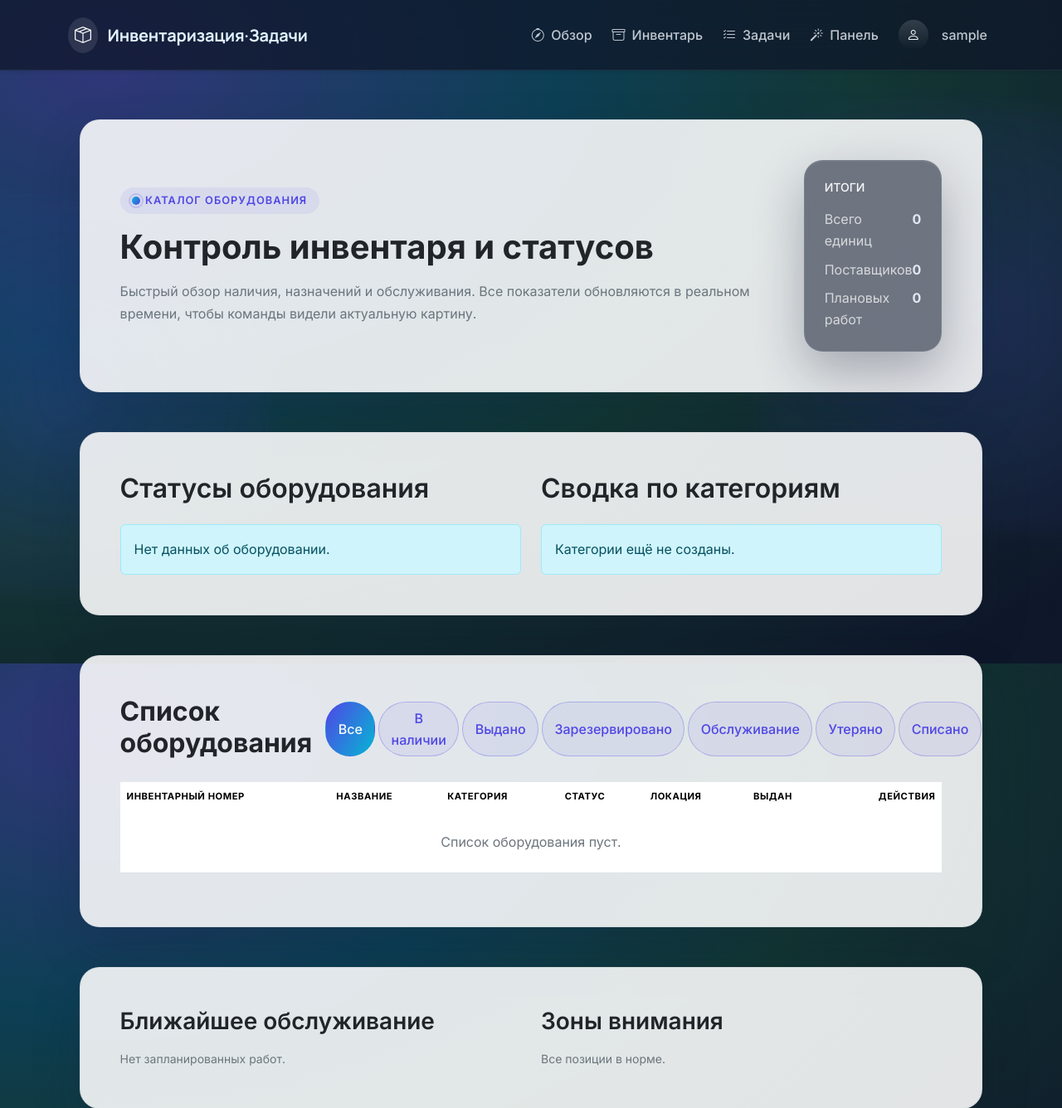
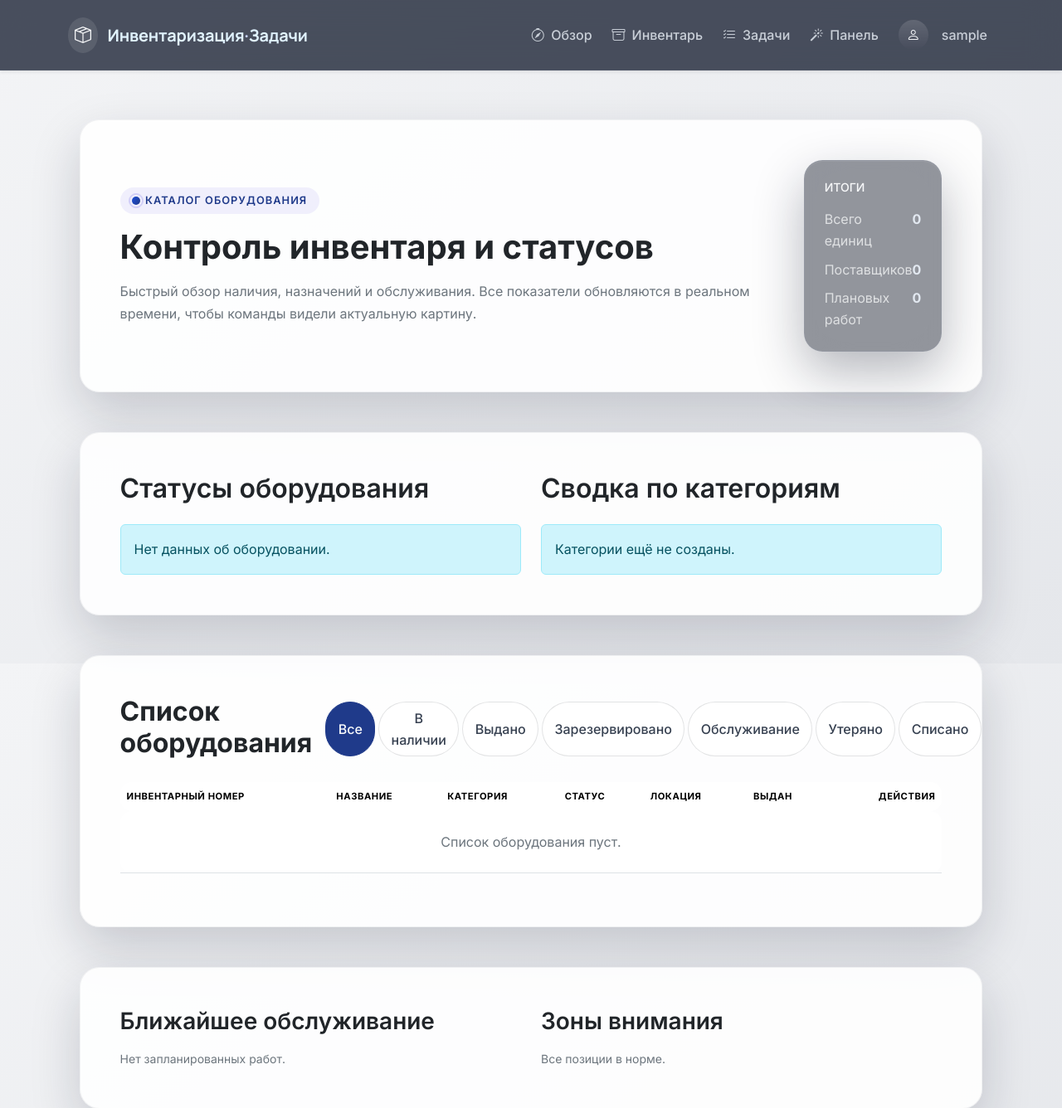
Before and after one commit to actusnileh/inventory-system, a Django app: page /inventory/ in a window 1280 px wide. Shown: the top 1336 px of the page at 83% size. Run offline with Django 5.2, Linux system fonts and the light colour scheme; the visitor is signed in with stand-in values (Sample User, id 1); data comes from the database, SQL or seed files in the repository; data that the repository does not hold is empty.

Commit message:
complete

```diff
--- a/src/apps/inventory/forms.py
+++ b/src/apps/inventory/forms.py
@@ -19,7 +19,6 @@ class AssetForm(forms.ModelForm):
             "location",
             "custodian",
             "assigned_to",
-            "tags",
             "vendor",
             "purchase_date",
             "purchase_price",
@@ -43,16 +42,12 @@ class AssetForm(forms.ModelForm):
         self.fields["custodian"].queryset = User.objects.order_by("username")
         self.fields["assigned_to"].queryset = User.objects.order_by("username")
         for name, field in self.fields.items():
-            if name in {"tags"}:
-                field.widget.attrs.update({"class": "form-select", "multiple": "multiple"})
-                continue
             if isinstance(field.widget, forms.Select):
                 field.widget.attrs.setdefault("class", "form-select form-select-lg")
             elif isinstance(field.widget, forms.Textarea):
                 continue
             else:
                 field.widget.attrs.setdefault("class", "form-control form-control-lg")
-        self.fields["tags"].widget.attrs.setdefault("class", "form-select")
 
 
 class LocationForm(forms.ModelForm):
--- a/src/apps/inventory/views.py
+++ b/src/apps/inventory/views.py
@@ -22,11 +22,7 @@ class AssetOverviewView(LoginRequiredMixin, TemplateView):
 
     def get_context_data(self, **kwargs):
         context = super().get_context_data(**kwargs)
-        assets = (
-            Asset.objects.select_related("category", "location", "assigned_to", "custodian")
-            .prefetch_related("tags")
-            .order_by("name")
-        )
+        assets = Asset.objects.select_related("category", "location", "assigned_to", "custodian").order_by("name")
         status_breakdown = assets.values("status").annotate(total=Count("id")).order_by("-total")
         category_breakdown = (
             AssetCategory.objects.annotate(asset_total=Count("assets")).order_by("-asset_total")
--- a/src/apps/tasks/tests.py
+++ b/src/apps/tasks/tests.py
@@ -21,7 +21,6 @@ class TaskBoardViewTests(TestCase):
             assignee=self.user,
             status=Task.Status.IN_PROGRESS,
             priority=Task.Priority.HIGH,
-            progress=60,
         )
         self.todo_task = Task.objects.create(
             project=self.project,
@@ -62,11 +61,8 @@ class TaskBoardViewTests(TestCase):
             "assignee": self.user.pk,
             "watchers": [self.user.pk],
             "assets": [],
-            "tags": [],
             "start_date": "",
             "due_date": "",
-            "estimated_hours": "",
-            "progress": 0,
         }
         response = self.client.post(reverse("tasks:task_create"), payload)
         self.assertRedirects(response, reverse("tasks:board"))
--- a/src/apps/tasks/views.py
+++ b/src/apps/tasks/views.py
@@ -19,7 +19,7 @@ class TaskBoardView(LoginRequiredMixin, TemplateView):
         context = super().get_context_data(**kwargs)
         tasks = (
             Task.objects.select_related("project", "assignee", "created_by")
-            .prefetch_related("tags", "watchers", "assets")
+            .prefetch_related("watchers", "assets")
             .order_by("priority", "due_date")
         )
 
--- a/src/templates/accounts/team_directory.html
+++ b/src/templates/accounts/team_directory.html
@@ -70,10 +70,7 @@
                     <p class="text-secondary mb-0">Структура компании с закреплёнными сотрудниками. Используйте поиск, чтобы быстро найти команду.</p>
                 </div>
                 <div class="col-lg-4">
-                    <div class="form-search">
-                        <i class="bi bi-search search-icon"></i>
                     <input type="search" class="form-control form-control-lg" id="department-filter" placeholder="Поиск отдела..." autocomplete="off">
-                    </div>
                 </div>
             </div>
             <div class="row g-4">
@@ -119,10 +116,7 @@
                     <p class="text-secondary mb-0">Живой список последних пользователей и их активность.</p>
                 </div>
                 <div class="toolbar-actions">
-                    <div class="form-search">
-                        <i class="bi bi-search search-icon"></i>
                     <input type="search" class="form-control form-control-lg" id="team-global-search" placeholder="Поиск пользователей..." autocomplete="off">
-                    </div>
                     <div class="d-flex gap-1">
                         <button type="button" class="filter-chip active" data-role-filter="all">Все</button>
                         <button type="button" class="filter-chip" data-role-filter="admin">Админы</button>
--- a/src/templates/base.html
+++ b/src/templates/base.html
@@ -18,15 +18,14 @@
 
     <style>
         :root {
-            --surface-glass: rgba(15, 23, 42, 0.72);
-            --surface-card: rgba(15, 23, 42, 0.55);
-            --border-soft: rgba(148, 163, 184, 0.2);
-            --text-primary: #0f172a;
-            --brand-1: #4f46e5;
-            --brand-2: #06b6d4;
-            --brand-3: #22c55e;
-            --accent-warn: #facc15;
-            --gradient-main: radial-gradient(120% 120% at 10% 10%, rgba(99, 102, 241, 0.4) 0%, rgba(6, 182, 212, 0.25) 35%, rgba(34, 197, 94, 0.18) 60%, rgba(15, 23, 42, 0.05) 100%);
+            --surface-glass: rgba(17, 24, 39, 0.6);
+            --surface-card: rgba(17, 24, 39, 0.45);
+            --border-soft: rgba(148, 163, 184, 0.18);
+            --text-primary: #111827;
+            --brand-1: #1f3a8a;
+            --brand-2: #1d4ed8;
+            --brand-3: #0f766e;
+            --accent-warn: #d97706;
         }
 
         html,
@@ -38,52 +37,13 @@
             display: flex;
             flex-direction: column;
             gap: 0;
-            background: #0f172a;
-            background-image: var(--gradient-main);
+            background: linear-gradient(140deg, #f3f4f6 0%, #e5e7eb 100%);
             color: var(--text-primary);
             font-family: "Inter", system-ui, -apple-system, BlinkMacSystemFont, "Segoe UI", sans-serif;
             line-height: 1.65;
             margin: 0;
             overflow-x: hidden;
             position: relative;
-        }
-
-        body::before,
-        body::after {
-            content: "";
-            position: fixed;
-            z-index: -1;
-            width: 480px;
-            height: 480px;
-            background: radial-gradient(circle at center, rgba(79, 70, 229, 0.28), rgba(79, 70, 229, 0));
-            filter: blur(12px);
-            opacity: 0.7;
-            animation: orbit 18s linear infinite;
-        }
-
-        body::after {
-            right: -140px;
-            top: 20vh;
-        }
-
-        body::before {
-            left: -160px;
-            bottom: 10vh;
-            animation-delay: 6s;
-        }
-
-        @keyframes orbit {
-            0% {
-                transform: translateY(0) rotate(0deg) scale(1);
-            }
-
-            50% {
-                transform: translateY(-24px) rotate(8deg) scale(1.08);
-            }
-
-            100% {
-                transform: translateY(0) rotate(0deg) scale(1);
-            }
         }
 
         main.content {
--- a/src/templates/inventory/asset_overview.html
+++ b/src/templates/inventory/asset_overview.html
@@ -39,9 +39,9 @@
                     <div class="d-flex flex-column gap-2">
                         <a href="{% url 'inventory:asset_create' %}" class="btn btn-primary btn-lg"><i class="bi bi-plus-circle me-2"></i>Новое оборудование</a>
                         <div class="d-flex gap-2">
-                            <a href="{% url 'inventory:vendor_create' %}" class="btn btn-outline-light flex-grow-1">Поставщик</a>
-                            <a href="{% url 'inventory:category_create' %}" class="btn btn-outline-light flex-grow-1">Категория</a>
-                            <a href="{% url 'inventory:location_create' %}" class="btn btn-outline-light flex-grow-1">Локация</a>
+                        <a href="{% url 'inventory:vendor_create' %}" class="btn btn-outline-dark flex-grow-1">Поставщик</a>
+                        <a href="{% url 'inventory:category_create' %}" class="btn btn-outline-dark flex-grow-1">Категория</a>
+                        <a href="{% url 'inventory:location_create' %}" class="btn btn-outline-dark flex-grow-1">Локация</a>
                         </div>
                     </div>
                 {% endif %}
--- a/static/css/app.css
+++ b/static/css/app.css
@@ -1,20 +1,20 @@
 :root {
-    --brand-primary: #4f46e5;
-    --brand-secondary: #06b6d4;
-    --brand-accent: #22c55e;
-    --brand-warning: #f59e0b;
-    --gray-900: #0f172a;
-    --gray-700: #334155;
-    --gray-500: #64748b;
+    --brand-primary: #1f3a8a;
+    --brand-secondary: #1d4ed8;
+    --brand-accent: #0f766e;
+    --brand-warning: #d97706;
+    --gray-900: #111827;
+    --gray-700: #374151;
+    --gray-500: #6b7280;
     --surface-light: #ffffff;
-    --surface-muted: rgba(255, 255, 255, 0.92);
-    --surface-glass: rgba(15, 23, 42, 0.55);
+    --surface-muted: #f8fafc;
+    --surface-glass: rgba(17, 24, 39, 0.55);
     --border-soft: rgba(148, 163, 184, 0.18);
-    --transition-base: all 0.25s ease;
+    --transition-base: all 0.22s ease;
 }
 
 body {
-    background: radial-gradient(140% 140% at 10% 10%, rgba(79, 70, 229, 0.1) 0%, rgba(6, 182, 212, 0.08) 40%, rgba(15, 23, 42, 0.03) 100%);
+    background: linear-gradient(135deg, #eef1f5 0%, #e2e6ee 45%, #d7dce7 100%);
     color: var(--gray-900);
 }
 
@@ -84,6 +71,28 @@ main.content {
 
 .table-modern tbody tr:hover {
     background: rgba(79, 70, 229, 0.04);
+}
+
+.table-modern tbody td {
+    border-top: none;
+    background: rgba(255, 255, 255, 0.7);
+}
+
+.table-modern tbody tr {
+    border-radius: 14px;
+    overflow: hidden;
+}
+
+.table-modern tbody tr td:first-child,
+.table-modern thead tr th:first-child {
+    border-top-left-radius: 14px;
+    border-bottom-left-radius: 14px;
+}
+
+.table-modern tbody tr td:last-child,
+.table-modern thead tr th:last-child {
+    border-top-right-radius: 14px;
+    border-bottom-right-radius: 14px;
 }
 
 .status-pill {
@@ -106,9 +115,9 @@ main.content {
 }
 
 .filter-chip {
-    border: 1px solid rgba(79, 70, 229, 0.3);
-    background: rgba(79, 70, 229, 0.08);
-    color: var(--brand-primary);
+    border: 1px solid rgba(17, 24, 39, 0.12);
+    background: rgba(255, 255, 255, 0.8);
+    color: var(--gray-700);
     border-radius: 999px;
     padding: 0.35rem 0.9rem;
     font-weight: 500;
@@ -117,42 +126,66 @@ main.content {
 
 .filter-chip.active,
 .filter-chip:hover {
-    background: linear-gradient(120deg, var(--brand-primary), var(--brand-secondary));
-    border-color: transparent;
+    background: var(--brand-primary);
+    border-color: var(--brand-primary);
     color: #f8fafc;
 }
 
 .glassy-card {
     transition: var(--transition-base);
+    background: var(--surface-light);
+    border-radius: 1rem;
+    border: 1px solid rgba(17, 24, 39, 0.08);
+    box-shadow: 0 18px 36px rgba(17, 24, 39, 0.08);
 }
 
 .glassy-card:hover {
-    transform: translateY(-4px);
-    box-shadow: 0 30px 60px rgba(15, 23, 42, 0.18);
+    transform: translateY(-2px);
+    box-shadow: 0 24px 46px rgba(17, 24, 39, 0.12);
 }
 
 .surface-panel {
-    border-radius: 1.75rem;
-    border: 1px solid rgba(15, 23, 42, 0.08);
-    background: rgba(255, 255, 255, 0.94);
-    box-shadow: 0 24px 60px rgba(15, 23, 42, 0.12);
+    border-radius: 1.5rem;
+    border: 1px solid rgba(17, 24, 39, 0.08);
+    background: var(--surface-light);
+    box-shadow: 0 28px 60px rgba(17, 24, 39, 0.1);
+}
+
+.btn,
+.filter-chip {
+    border-radius: 999px;
 }
 
 .btn.btn-primary {
-    background-image: linear-gradient(120deg, var(--brand-primary), var(--brand-secondary));
-    border: none;
-    box-shadow: 0 18px 30px rgba(79, 70, 229, 0.22);
+    background-color: var(--brand-primary);
+    border: 1px solid var(--brand-primary);
+    box-shadow: 0 10px 24px rgba(31, 58, 138, 0.18);
     transition: var(--transition-base);
 }
 
 .btn.btn-primary:hover {
     transform: translateY(-2px);
-    box-shadow: 0 22px 40px rgba(79, 70, 229, 0.28);
+    box-shadow: 0 16px 30px rgba(31, 58, 138, 0.2);
+    background-color: var(--brand-secondary);
+    border-color: var(--brand-secondary);
 }
 
 .btn-outline-dark {
     border-radius: 999px;
     border-width: 1.5px;
+}
+
+.btn-outline-dark:hover {
+    border-color: rgba(15, 23, 42, 0.65);
+    background: rgba(15, 23, 42, 0.05);
+}
+
+.btn-outline-primary {
+    border-radius: 999px;
+}
+
+.btn-outline-primary:hover {
+    background: rgba(79, 70, 229, 0.08);
 }
 
 .form-control.form-control-lg,
```
Also changed, not shown: other parts of static/css/app.css (+6 -19 lines), src/apps/accounts/management/commands/seed_demo.py (added, +204 -0 lines), src/apps/inventory/admin.py (+1 -10 lines), src/apps/inventory/models.py (+0 -14 lines), src/apps/tasks/admin.py (+1 -17 lines), src/apps/tasks/forms.py (+7 -9 lines), src/apps/tasks/models.py (+0 -29 lines), src/templates/tasks/task_board.html (+1 -8 lines), src/apps/accounts/management/__init__.py (added), src/apps/accounts/management/commands/__init__.py (added), src/apps/inventory/migrations/0002_remove_asset_tags.py (added), src/apps/tasks/migrations/0002_remove_task_tags_and_metrics.py (added), 1 other file. Lines whose indentation alone changed are shown as unchanged.
